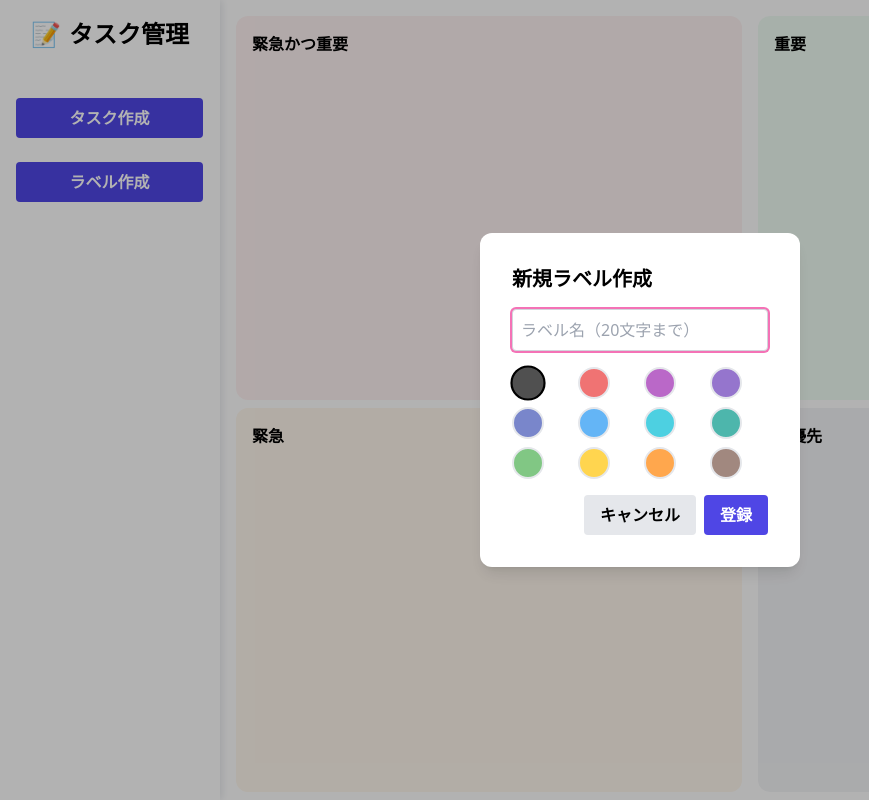
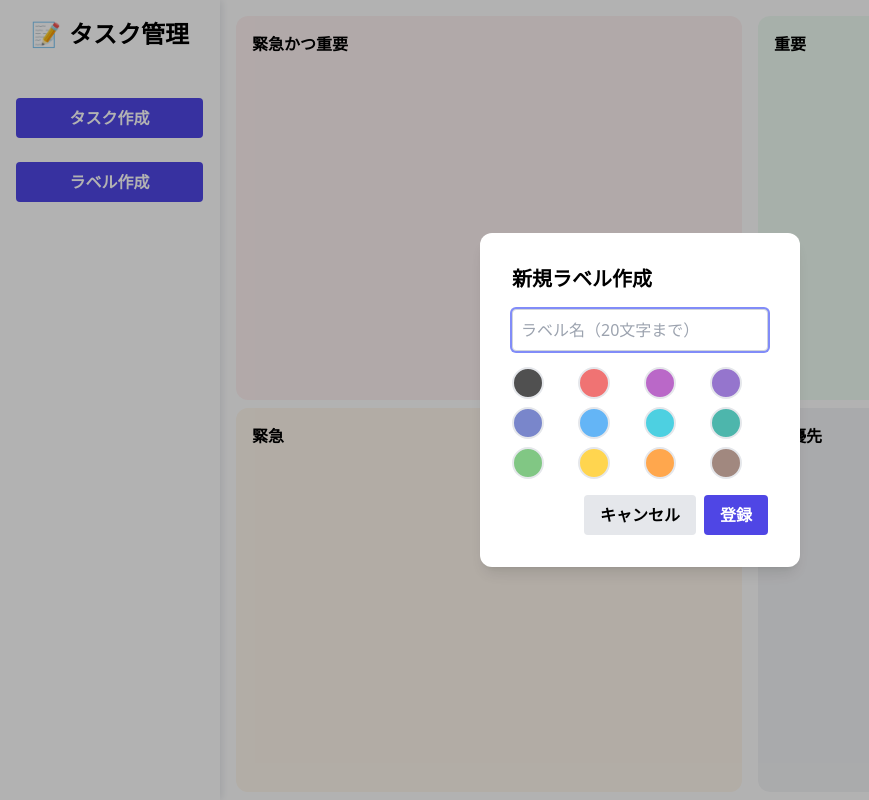
Before and after one commit to bardblue0821/simple-todo, a React (Vite) app: page / in a window 1280 px wide. Both pictures are taken after a click on the button "ラベル作成". Shown: the whole page, without its empty margins (0-869 px from the left). Built offline with nearby package versions, Linux system fonts and the light colour scheme.

Commit message:
Feat: カラーパレットに使用済み色の管理機能を追加

```diff
--- a/src/components/modals/CreateLabelModal.jsx
+++ b/src/components/modals/CreateLabelModal.jsx
@@ -10,26 +10,42 @@ const COLOR_PALETTE = [
 ];
 
 // カラーパレットボタンのコンポーネント
-function ColorPalette({ palette, selected, onSelect }) {
+function ColorPalette({ palette, selected, onSelect, usedColors }) {
   return (
     <div className="grid grid-cols-4 grid-rows-3 gap-2">
-      {palette.map((c) => (
-        <button
-          key={c}
-          type="button"
-          onClick={() => onSelect(c)}
-          className={`w-8 h-8 rounded-full border-2 ${selected === c ? 'border-black scale-110' : 'border-gray-200'} focus:outline-none`}
-          style={{ backgroundColor: c }}
-          aria-label={`色 ${c}`}
-        />
-      ))}
+      {palette.map((c) => {
+        const isUsed = usedColors.includes(c);
+        return (
+          <button
+            key={c}
+            type="button"
+            onClick={() => !isUsed && onSelect(c)}
+            className={`w-8 h-8 rounded-full border-2 relative ${selected === c ? 'border-black scale-110' : 'border-gray-200'} focus:outline-none ${isUsed ? 'cursor-not-allowed' : ''}`}
+            style={{ backgroundColor: c }}
+            aria-label={`色 ${c}`}
+            disabled={isUsed}
+            title={isUsed ? 'この色は使用済みです' : '選択可能'}
+          >
+            {isUsed && (
+              <span
+                className="absolute left-0 top-0 w-8 h-8 flex items-center justify-center pointer-events-none"
+                style={{ pointerEvents: 'none' }}
+              >
+                <svg width="32" height="32" viewBox="0 0 32 32" className="absolute">
+                  <line x1="2" y1="26" x2="26" y2="2" stroke="#aaa" strokeWidth="3" strokeLinecap="round" />
+                </svg>
+              </span>
+            )}
+          </button>
+        );
+      })}
     </div>
   );
 }
 
 export default function CreateLabelModal({ open, onClose, onSubmit, labels = [] }) {
   const [label, setLabel] = useState('');
-  const [color, setColor] = useState(COLOR_PALETTE[0]);
+  const [color, setColor] = useState(''); // デフォルトは空文字
   const [error, setError] = useState('');
   const [fadeIn, setFadeIn] = useState(false);
   const inputRef = useRef(null);
@@ -45,15 +61,25 @@ export default function CreateLabelModal({ open, onClose, onSubmit, labels = []
   useEffect(() => {
     if (!open) {
       setLabel('');
-      setColor(COLOR_PALETTE[0]);
+      setColor(''); // モーダルを閉じたら選択解除
       setError('');
     }
   }, [open]);
+
+  // 入力値変更時のハンドラ
+  const handleChange = (e) => {
+    setLabel(e.target.value.slice(0, 20));
+    setError('');
+  };
 
   const handleSubmit = () => {
     const trimmed = label.trim();
     if (!trimmed) {
       setError('ラベル名を入力してください');
+      return;
+    }
+    if (!color) {
+      setError('色を選択してください');
       return;
     }
     if (labels.some(l => l.label === trimmed)) {
@@ -62,11 +88,19 @@ export default function CreateLabelModal({ open, onClose, onSubmit, labels = []
     }
     onSubmit(trimmed, color);
     setLabel('');
-    setColor(COLOR_PALETTE[0]);
+    setColor('');
     setError('');
   };
 
+  // 使用済み色リスト
+  const usedColors = labels.map(l => l.color);
+
   if (!open) return null;
+
+  // Enterキー押下時のハンドラ
+  const handleKeyDown = (e) => {
+    if (e.key === 'Enter') handleSubmit();
+  };
 
   return (
     <div className={`fixed inset-0 w-screen h-screen bg-black/30 flex items-center justify-center z-[1100] transition-opacity duration-300 ${fadeIn ? 'opacity-100' : 'opacity-0'}`}>
@@ -75,18 +109,19 @@ export default function CreateLabelModal({ open, onClose, onSubmit, labels = []
         <input
           type="text"
           value={label}
-          onChange={e => {
-            setLabel(e.target.value.slice(0, 20));
-            setError('');
-          }}
+          onChange={handleChange}
           maxLength={20}
           placeholder="ラベル名（20文字まで）"
-          className="w-full p-2 mb-4 text-base border border-gray-300 rounded focus:outline-none focus:ring-2 focus:ring-pink-400"
+          className="w-full p-2 mb-4 text-base border border-gray-300 rounded focus:outline-none focus:ring-2 focus:ring-indigo-400"
           ref={inputRef}
+          onKeyDown={handleKeyDown}
         />
         {error && <div className="text-red-500 text-sm mb-4">{error}</div>}
         <div className="mb-4">
-          <ColorPalette palette={COLOR_PALETTE} selected={color} onSelect={setColor} />
+          <ColorPalette palette={COLOR_PALETTE} selected={color} onSelect={setColor} usedColors={usedColors} />
+          {usedColors.length === COLOR_PALETTE.length && (
+            <div className="text-xs text-gray-500 mt-2">すべての色が使用済みです。既存ラベルを編集・削除してください。</div>
+          )}
         </div>
         <div className="flex justify-end gap-2">
           <SecondaryButton onClick={onClose}>
```
